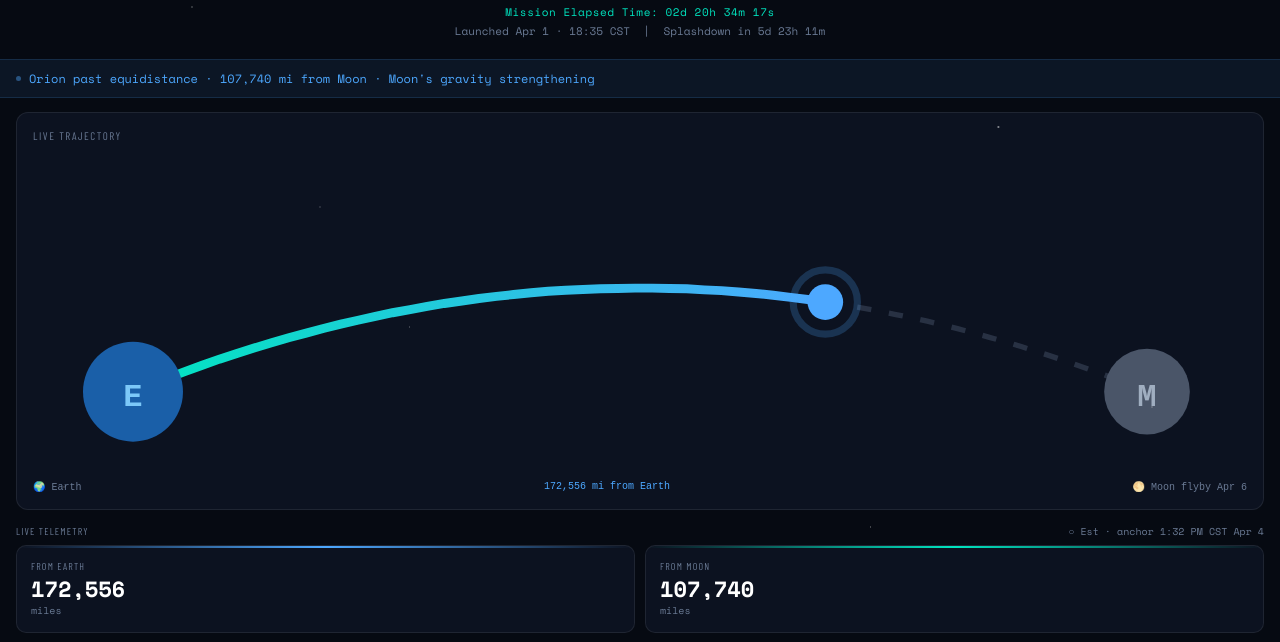
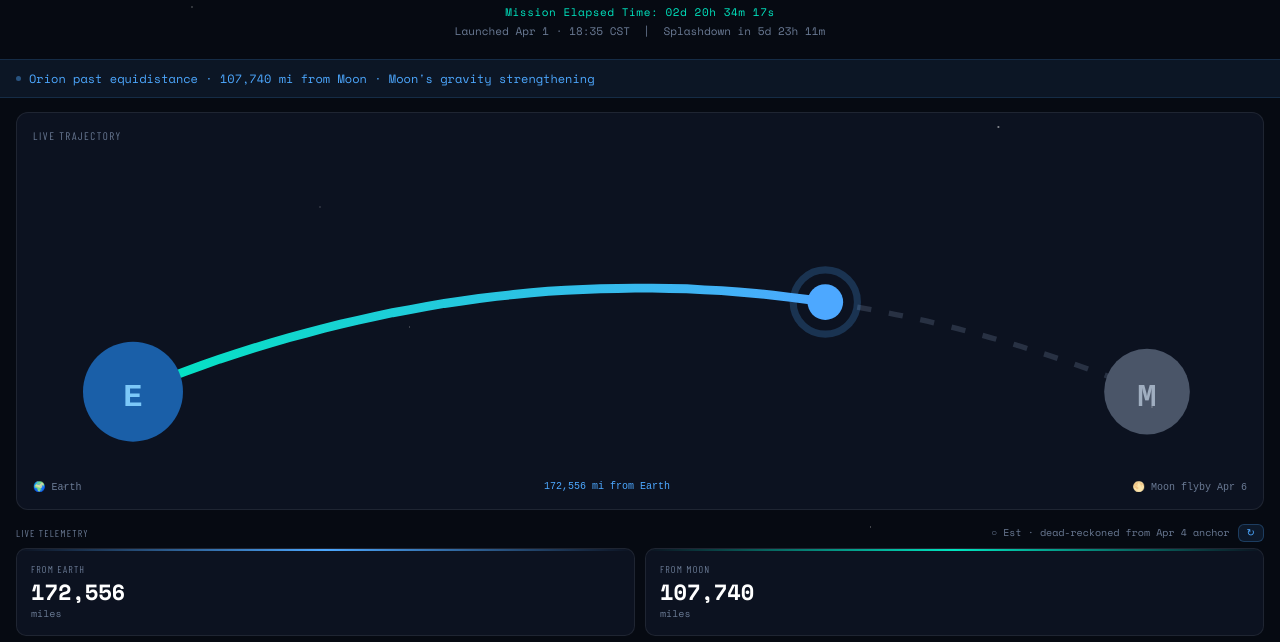
Before and after one commit to benlibby21-ux/Artemis2, a plain HTML site: page index.html in a window 1280 px wide. Shown: the part 153-795 px from the top of the page. Drawn offline with nearby package versions, Linux system fonts and the light colour scheme; no server answers.

Commit message:
Update index.html

```diff
--- a/index.html
+++ b/index.html
@@ -196,6 +196,8 @@ h1 span { color: var(--accent); }
 }
 
 /* ===== PROGRESS SECTION ===== */
+@keyframes loading-pulse { 0%,100%{opacity:1} 50%{opacity:0.4} }
+.badge-loading { animation: loading-pulse 1.6s ease-in-out infinite; }
 .section {
   margin: 0 16px 14px;
   background: var(--bg2);
@@ -447,7 +449,21 @@ footer a { color: var(--accent); text-decoration: none; }
 <!-- DISTANCE/SPEED STATS -->
 <div style="display:flex;justify-content:space-between;align-items:center;padding:0 16px;margin-bottom:6px;">
   <div style="font-family:var(--cond);font-size:10px;letter-spacing:0.12em;color:var(--muted);text-transform:uppercase;">Live Telemetry</div>
-  <div id="telemetry-source" style="font-family:var(--mono);font-size:10px;color:var(--muted);">Loading…</div>
+  <div style="display:flex;align-items:center;gap:8px;">
+    <div id="telemetry-source" style="font-family:var(--mono);font-size:10px;color:var(--muted);">◌ Est · fetching live data…</div>
+    <button id="refresh-btn" onclick="manualRefresh()" title="Fetch live telemetry" style="
+      background:rgba(77,168,255,0.1);
+      border:1px solid rgba(77,168,255,0.25);
+      border-radius:6px;
+      color:var(--accent);
+      font-family:var(--mono);
+      font-size:10px;
+      padding:3px 8px;
+      cursor:pointer;
+      line-height:1;
+      transition:background 0.15s, border-color 0.15s;
+    ">↻</button>
+  </div>
 </div>
 <div class="stat-grid">
   <div class="stat-card">
@@ -831,16 +847,23 @@ async function fetchHorizons() {
 }
 
 async function refreshLiveTelemetry() {
+  // Show estimated values immediately while fetch is in flight
+  const badge = document.getElementById('telemetry-source');
+  if (!liveTelemetry && badge) {
+    badge.textContent = '◌ Est · fetching live data…';
+    badge.style.color = 'var(--muted)';
+    badge.classList.add('badge-loading');
+  }
+
   try {
     liveTelemetry = await fetchHorizons();
-    const badge = document.getElementById('telemetry-source');
     if (badge) {
       badge.textContent = '● LIVE · JPL Horizons (Orion + Moon vectors)';
       badge.style.color = 'var(--accent2)';
+      badge.classList.remove('badge-loading');
     }
   } catch(e) {
     console.warn('Horizons fetch failed:', e.message);
-    // Try Orion-only fallback
     try {
       const orion = await fetchHorizonsVector('-1024');
       const dEarthKm = Math.sqrt(orion.x**2 + orion.y**2 + orion.z**2);
@@ -850,20 +873,21 @@ async function refreshLiveTelemetry() {
         dEarthMi,
         dMoonMi: Math.max(4700, TOTAL_TO_MOON - dEarthMi),
         speedMph: speedKms * 3600 * KM_TO_MI,
+        speedKms,
         fetchedAt: Date.now(),
         source: 'orion-only'
       };
-      const badge = document.getElementById('telemetry-source');
       if (badge) {
         badge.textContent = '◑ LIVE · Orion only · Moon est.';
         badge.style.color = 'var(--gold)';
+        badge.classList.remove('badge-loading');
       }
     } catch(e2) {
       console.warn('Orion-only fallback also failed:', e2.message);
-      const badge = document.getElementById('telemetry-source');
       if (badge) {
-        badge.textContent = '○ Est · anchor 1:32 PM CST Apr 4';
+        badge.textContent = '○ Est · dead-reckoned from Apr 4 anchor';
         badge.style.color = 'var(--muted)';
+        badge.classList.remove('badge-loading');
       }
     }
   }
@@ -1021,6 +1045,24 @@ function drawTrajectory() {
   document.getElementById('traj-dot').setAttribute('cy', oy.toFixed(1));
   document.getElementById('traj-glow').setAttribute('cx', ox.toFixed(1));
   document.getElementById('traj-glow').setAttribute('cy', oy.toFixed(1));
+}
+
+// Manual refresh — disables button during fetch to prevent hammering
+async function manualRefresh() {
+  const btn = document.getElementById('refresh-btn');
+  if (btn) {
+    btn.disabled = true;
+    btn.textContent = '…';
+    btn.style.opacity = '0.5';
+    btn.style.cursor = 'default';
+  }
+  await refreshLiveTelemetry();
+  if (btn) {
+    btn.disabled = false;
+    btn.textContent = '↻';
+    btn.style.opacity = '1';
+    btn.style.cursor = 'pointer';
+  }
 }
 
 // Kick off live telemetry — fetch immediately, then every 2 minutes
```
